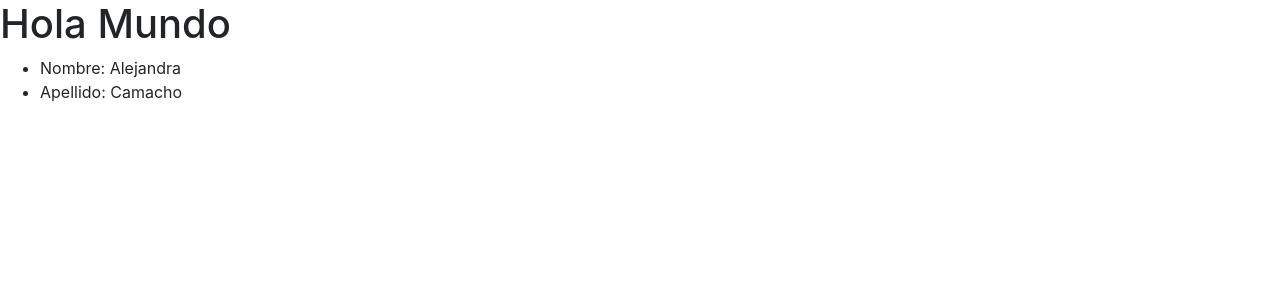
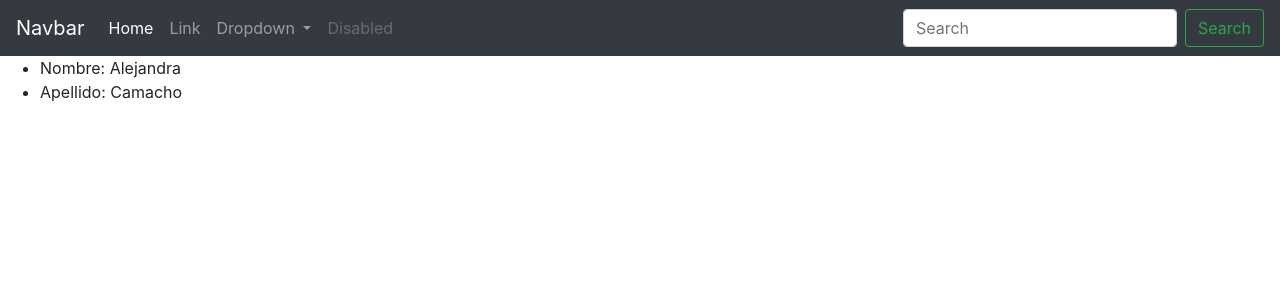
Before and after one commit to alexcamachogz/hello-world-angular, an Angular app: page / in a window 1280 px wide. Shown: the top 300 px of the page. Built offline with nearby package versions, Linux system fonts and the light colour scheme.

Commit message:
Header component

```diff
--- a/src/app/app.component.html
+++ b/src/app/app.component.html
@@ -1,6 +1,5 @@
 <!DOCTYPE html>
-<h1>Hola Mundo</h1>
-
+<app-header></app-header>
 <ul>
   <li>Nombre: {{ nombre }}</li>
   <li>Apellido: {{ apellido }}</li>
--- /dev/null
+++ b/src/app/components/header/header.component.html
@@ -0,0 +1,63 @@
+<!DOCTYPE html>
+<nav class="navbar navbar-expand-lg navbar-dark bg-dark">
+  <a class="navbar-brand" href="#">Navbar</a>
+  <button
+    class="navbar-toggler"
+    type="button"
+    data-toggle="collapse"
+    data-target="#navbarSupportedContent"
+    aria-controls="navbarSupportedContent"
+    aria-expanded="false"
+    aria-label="Toggle navigation"
+  >
+    <span class="navbar-toggler-icon"></span>
+  </button>
+
+  <div class="collapse navbar-collapse" id="navbarSupportedContent">
+    <ul class="navbar-nav mr-auto">
+      <li class="nav-item active">
+        <a class="nav-link" href="#"
+          >Home <span class="sr-only">(current)</span></a
+        >
+      </li>
+      <li class="nav-item">
+        <a class="nav-link" href="#">Link</a>
+      </li>
+      <li class="nav-item dropdown">
+        <a
+          class="nav-link dropdown-toggle"
+          href="#"
+          id="navbarDropdown"
+          role="button"
+          data-toggle="dropdown"
+          aria-haspopup="true"
+          aria-expanded="false"
+        >
+          Dropdown
+        </a>
+        <div class="dropdown-menu" aria-labelledby="navbarDropdown">
+          <a class="dropdown-item" href="#">Action</a>
+          <a class="dropdown-item" href="#">Another action</a>
+          <div class="dropdown-divider"></div>
+          <a class="dropdown-item" href="#">Something else here</a>
+        </div>
+      </li>
+      <li class="nav-item">
+        <a class="nav-link disabled" href="#" tabindex="-1" aria-disabled="true"
+          >Disabled</a
+        >
+      </li>
+    </ul>
+    <form class="form-inline my-2 my-lg-0">
+      <input
+        class="form-control mr-sm-2"
+        type="search"
+        placeholder="Search"
+        aria-label="Search"
+      />
+      <button class="btn btn-outline-success my-2 my-sm-0" type="submit">
+        Search
+      </button>
+    </form>
+  </div>
+</nav>
--- a/src/index.html
+++ b/src/index.html
@@ -12,11 +12,11 @@
       integrity="sha384-TX8t27EcRE3e/ihU7zmQxVncDAy5uIKz4rEkgIXeMed4M0jlfIDPvg6uqKI2xXr2"
       crossorigin="anonymous"
     />
-    <script
+    <!-- <script
       src="https://cdn.jsdelivr.net/npm/bootstrap@4.5.3/dist/js/bootstrap.bundle.min.js"
       integrity="sha384-ho+j7jyWK8fNQe+A12Hb8AhRq26LrZ/JpcUGGOn+Y7RsweNrtN/tE3MoK7ZeZDyx"
       crossorigin="anonymous"
-    ></script>
+    ></script> -->
   </head>
   <body>
     <app-root></app-root>
```
Also changed, not shown: src/app/app.module.ts (+7 -10 lines), src/app/components/header/header.component.ts (added, +7 -0 lines), 1 other file (tests, documents, lock files or other folders).
